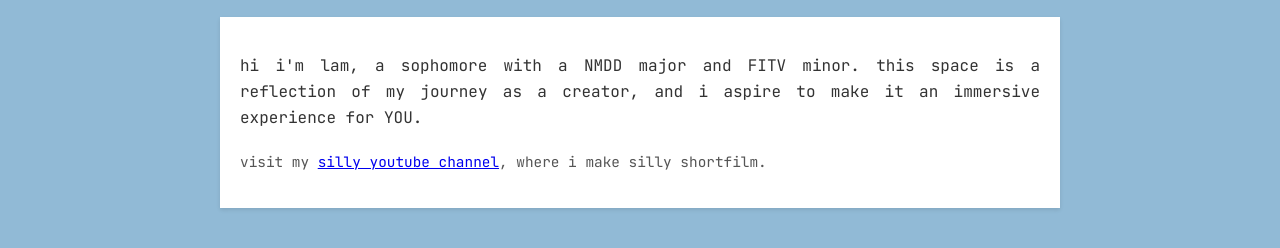
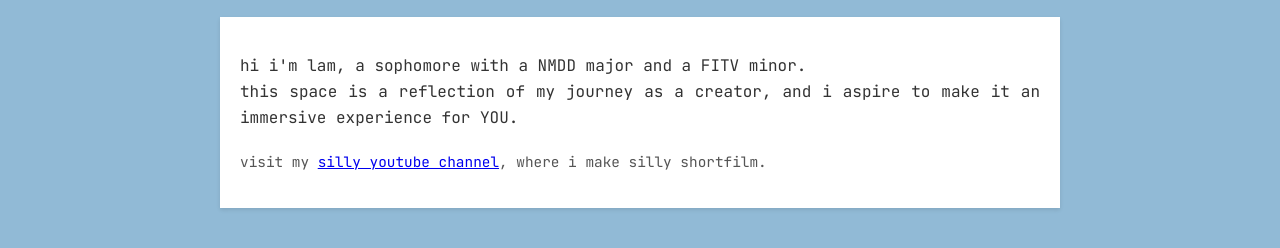
Before and after one commit to lamnhatth/lamnhatth.github.io, a plain HTML site: page portfolio/index.html in a window 1280 px wide. Shown: the part 486-734 px from the top of the page. Drawn offline with Linux system fonts and the light colour scheme.

Commit message:
Update index.html

```diff
--- a/portfolio/index.html
+++ b/portfolio/index.html
@@ -12,7 +12,7 @@
     <main>
       <section>
         <p>
-          hi i'm lam, a sophomore with a NMDD major and FITV minor.
+          hi i'm lam, a sophomore with a NMDD major and a FITV minor.<br>
           this space is a reflection of my journey as a creator, and i aspire to make it an immersive experience for YOU.
         </p>
       </section>
```
